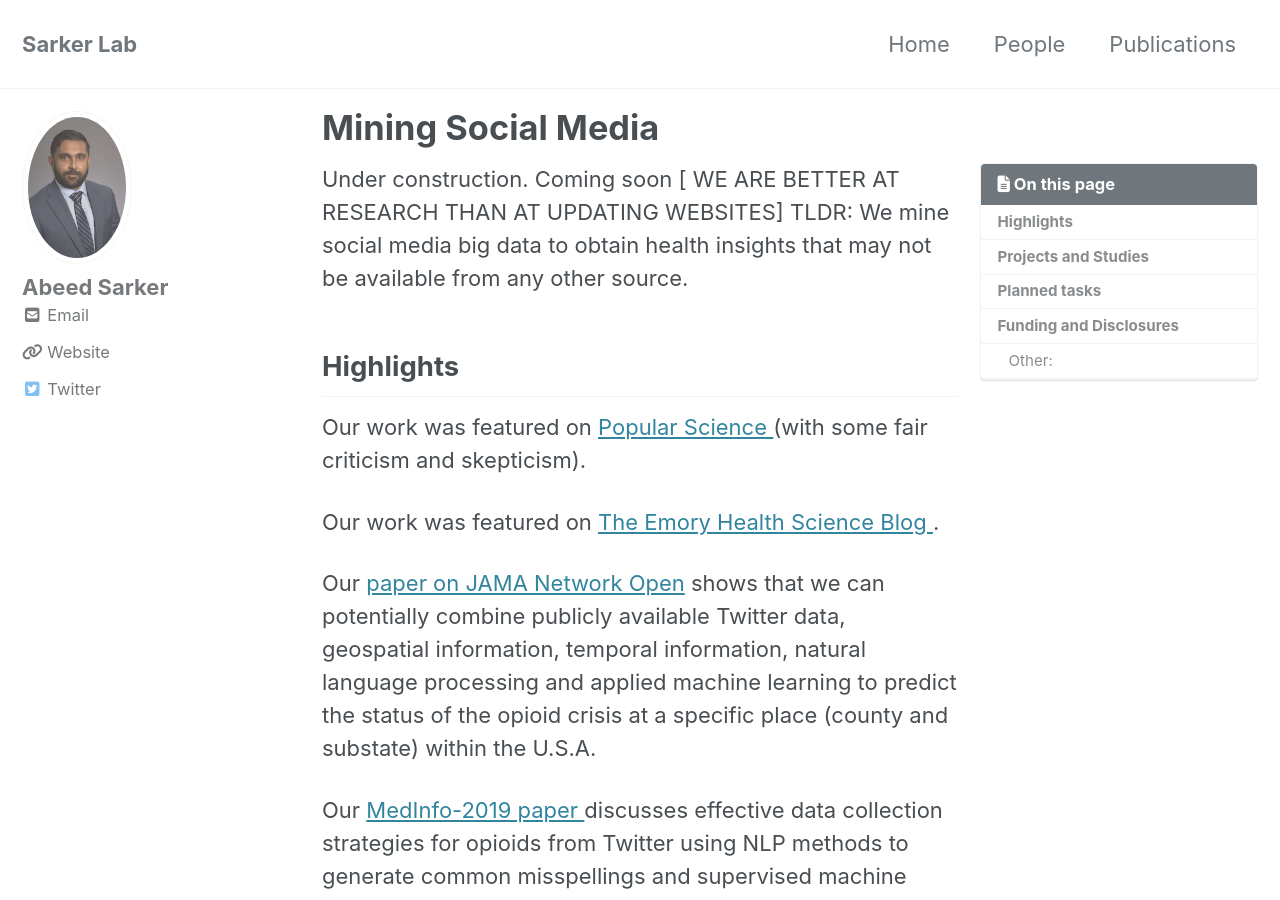
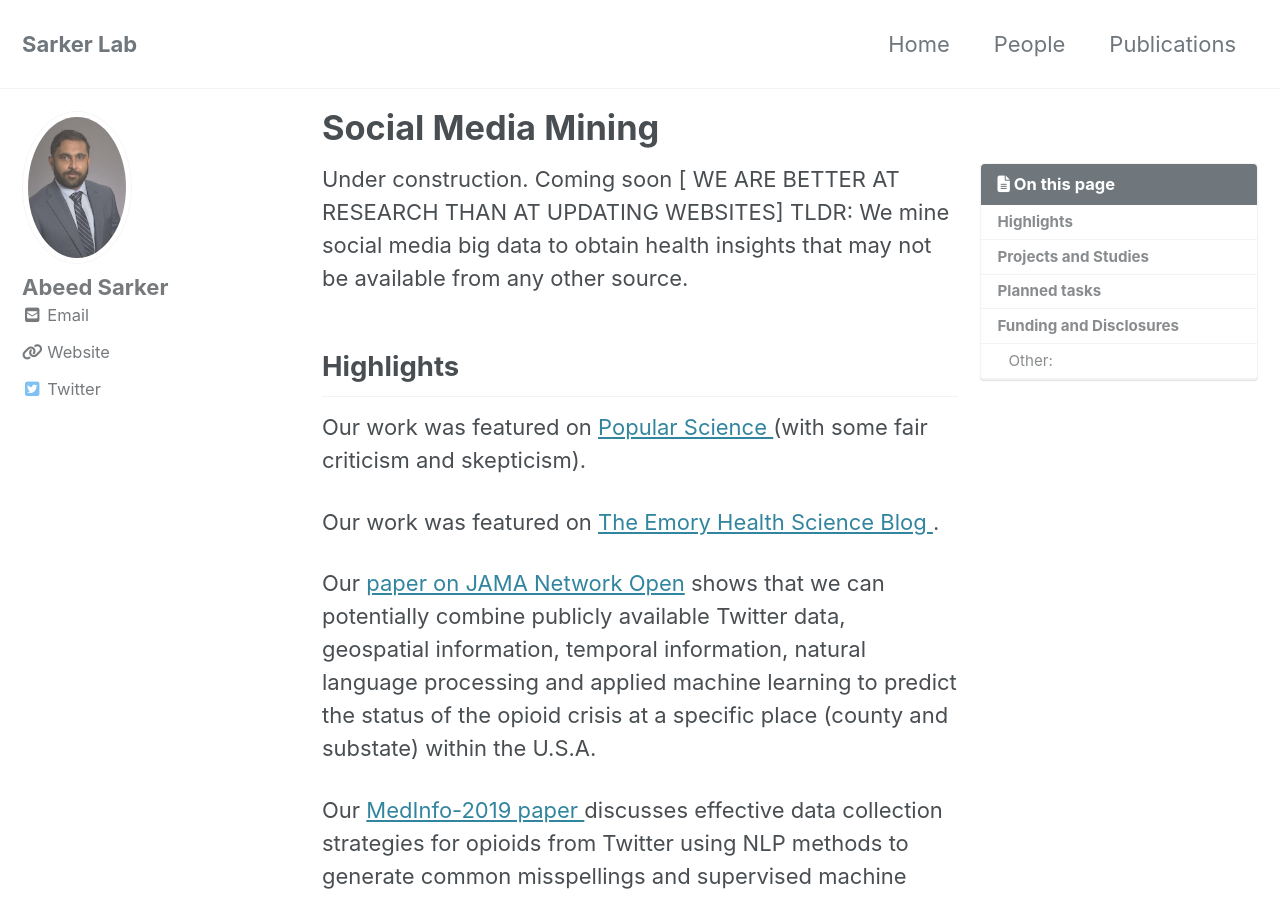
Before and after one commit to sarkerlab/Website, a Jekyll site: the page built from _pages/smm.md, in a window 1280 px wide and 900 px high. Built offline with Jekyll 4.4.1, drawn with Linux system fonts in a browser that asks for light colours; cached includes are drawn as plain includes; nearby versions of some CDN libraries.

Commit message:
Update smm.md

```diff
--- a/_pages/smm.md
+++ b/_pages/smm.md
@@ -1,6 +1,6 @@
 ---
 permalink: /smm/
-title: "Mining Social Media"
+title: "Social Media Mining"
 excerpt: "flexible two-column Jekyll theme."
 layouts_gallery:
   - url: /assets/images/mm-layout-splash.png
```
